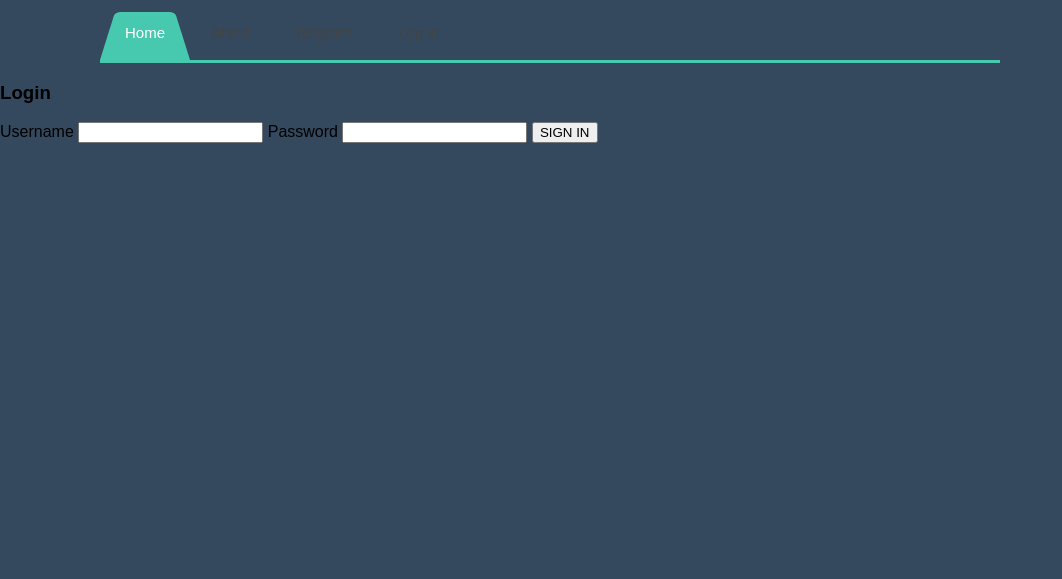
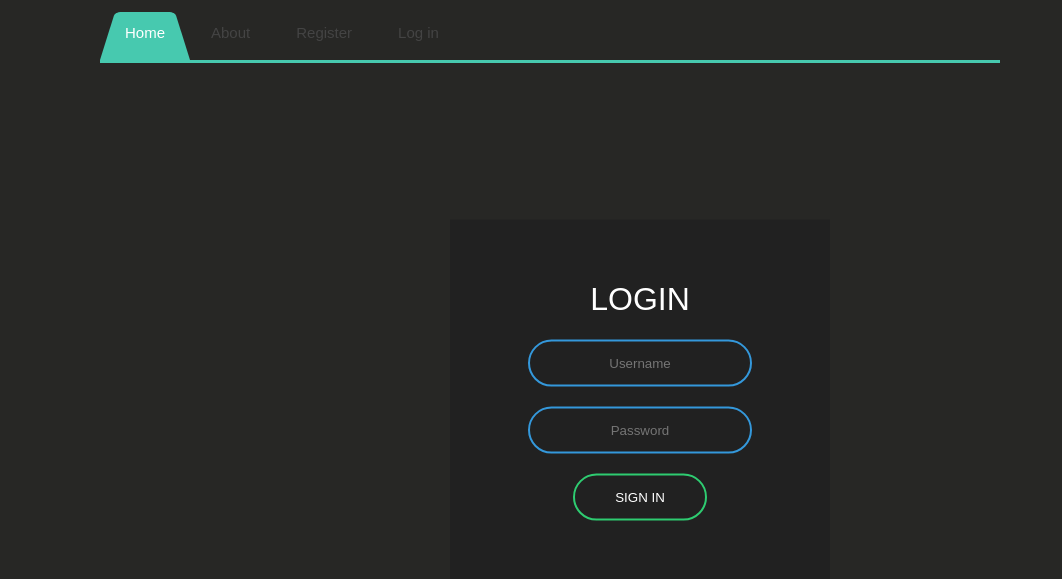
Before and after one commit to toni123321/TheOCRproject, a Django app: page /login/ in a window 1280 px wide. Shown: the top 579 px of the page, without its empty margins (0-1062 px from the left). Run offline with Django 3.2, Linux system fonts and the light colour scheme; some web fonts are replaced.

Commit message:
Login style

```diff
--- a/ocr_project/ocr_app/static/css/login.css
+++ b/ocr_project/ocr_app/static/css/login.css
@@ -2,7 +2,7 @@ body{
   margin: 0;
   padding: 0;
   font-family: sans-serif;
-  background: #34495e;
+  background: #272725;
 }
 .box{
   width: 300px;
@@ -11,7 +11,7 @@ body{
   top: 50%;
   left: 50%;
   transform: translate(-50%,-50%);
-  background: #191919;
+  background: #212121;
   text-align: center;
 }
 .box h1{
--- a/ocr_project/ocr_app/templates/login.html
+++ b/ocr_project/ocr_app/templates/login.html
@@ -7,16 +7,14 @@
 </head>
 <body>
     {% include 'nav.html' %}
-    <h3 class="title">Login</h3>
-    <form action="{% url 'login' %}" method="post">
+    <form class="box" action="{% url 'login' %}" method="post">
         {% csrf_token %}
         {% for non_field_error in form.non_field_errors %}
             <p class="help is-danger">{{ non_field_error }}</p>
         {% endfor %}
-        <label for="id_username">Username</label>
-        <input id="id_username" name="username" type="text" class="form-control">
-        <label for="id_password">Password</label>
-        <input id="id_password" name="password" type="password" class="form-control">
+        <h1>Login</h1>
+        <input id="id_username" name="username" placeholder="Username" type="text" class="form-control">
+        <input id="id_password" name="password" placeholder="Password" type="password" class="form-control">
 
         <input type="submit" value="SIGN IN">
     </form>
```
